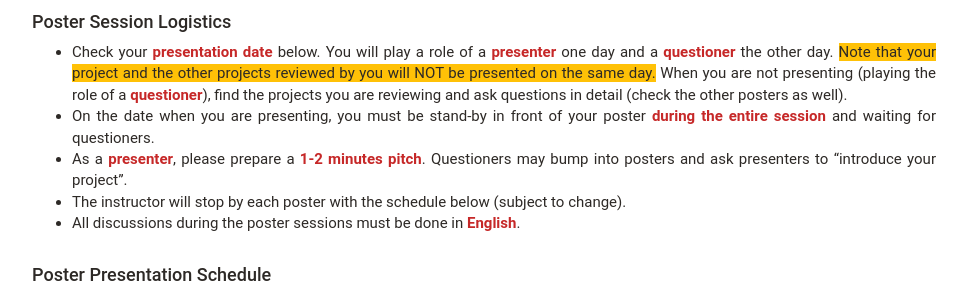
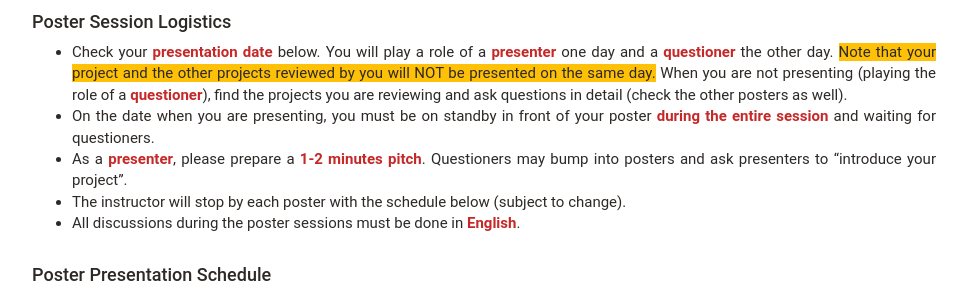
Before and after one commit to mhsung/mhsung.github.io, a Jekyll site: the page built from courses/kaist-cs492h-spring-2021/poster-sessions.md, in a window 1280 px wide. Shown: the part 461-754 px from the top of the page, without its empty margins (156-1123 px from the left). Built offline with Jekyll 4.4.1, drawn with Linux system fonts in a browser that asks for light colours.

Commit message:
Updated.

```diff
--- a/courses/kaist-cs492h-spring-2021/poster-sessions.md
+++ b/courses/kaist-cs492h-spring-2021/poster-sessions.md
@@ -42,7 +42,7 @@ You will get a *20% penalty in the project evaluation if you are absent* from an
 
 #### Poster Session Logistics
 - Check your *presentation date* below. You will play a role of a *presenter* one day and a *questioner* the other day. <h>Note that your project and the other projects reviewed by you will NOT be presented on the same day.</h> When you are not presenting (playing the role of a *questioner*), find the projects you are reviewing and ask questions in detail (check the other posters as well).
-- On the date when you are presenting, you must be stand-by in front of your poster *during the entire session* and waiting for questioners.
+- On the date when you are presenting, you must be on standby in front of your poster *during the entire session* and waiting for questioners.
 - As a *presenter*, please prepare a *1-2 minutes pitch*. Questioners may bump into posters and ask presenters to "introduce your project".
 - The instructor will stop by each poster with the schedule below (subject to change).
 - All discussions during the poster sessions must be done in *English*.
```
